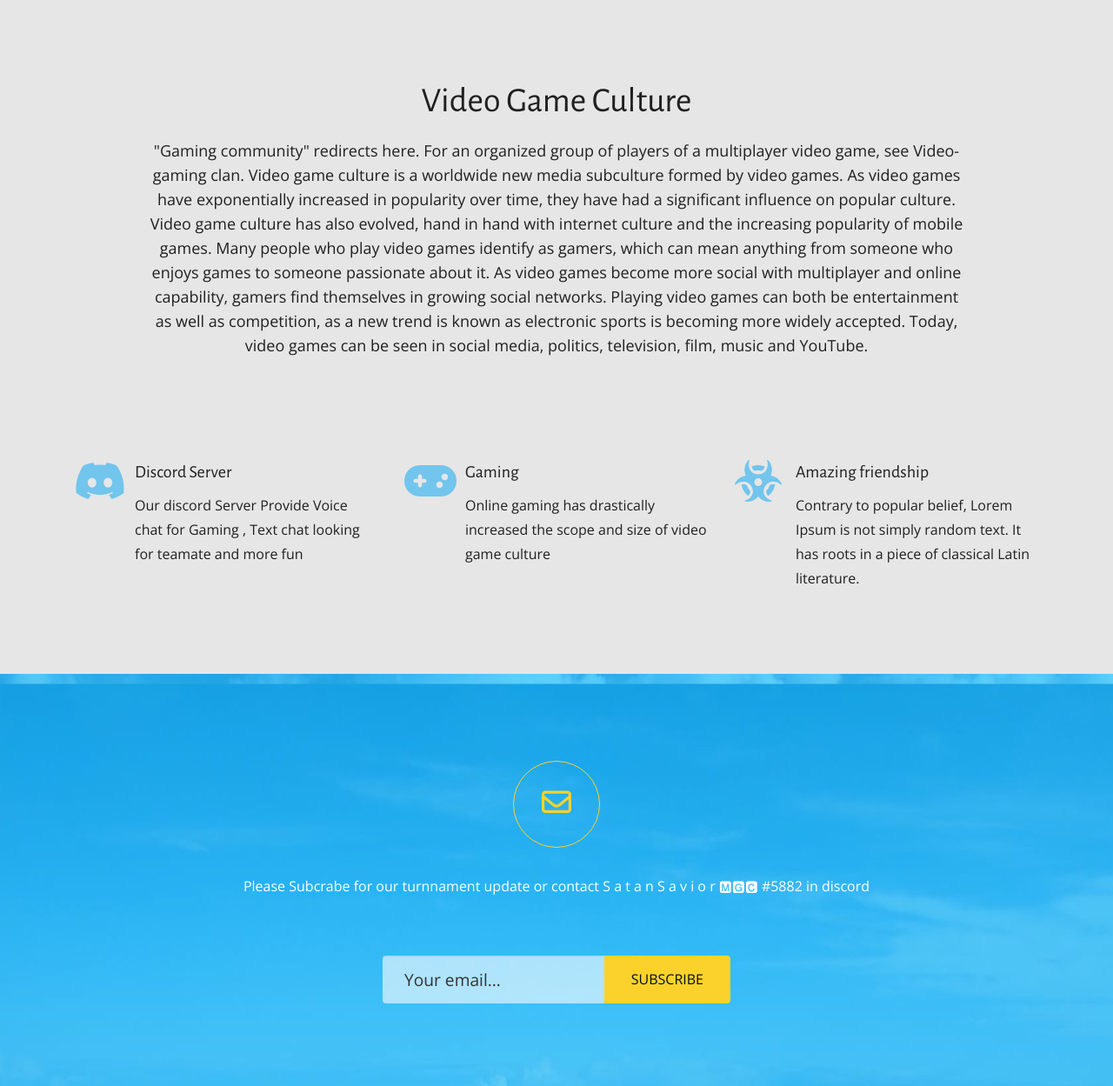
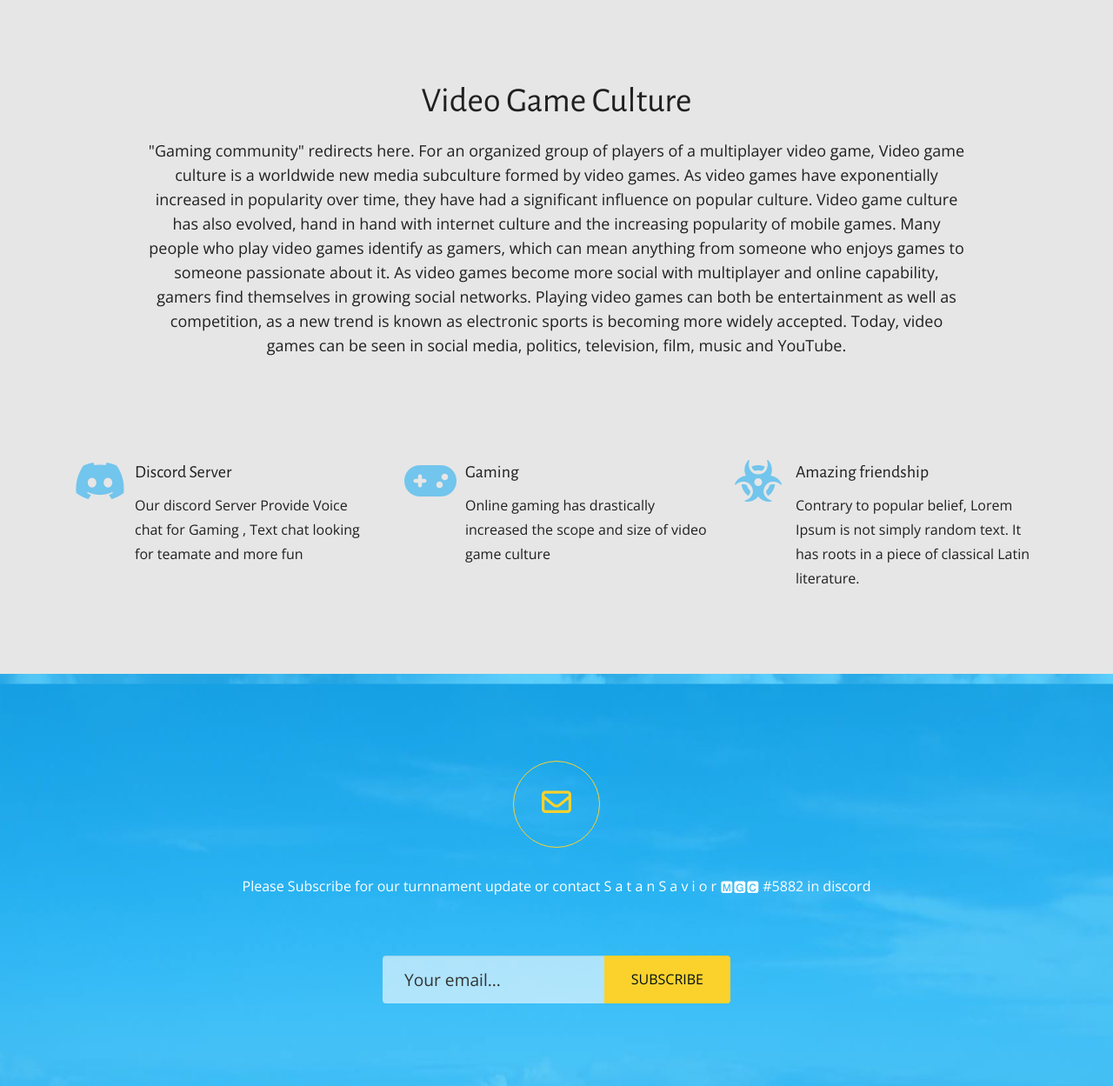
Before and after one commit to Muhammad-Midhlaj/mgc, a plain HTML site: page index.html in a window 1280 px wide. Shown: the part 1162-2411 px from the top of the page at 87% size. Drawn offline with nearby package versions, Linux system fonts and the light colour scheme.

Commit message:
Update index.html

```diff
--- a/index.html
+++ b/index.html
@@ -80,7 +80,7 @@
 
 					<!-- /.header paragraph -->
 					<div class="landing-text wow fadeInLeft">
-						<p>How does anybody find friends? In the traditional community, we search through our pool of neighbours and professional colleagues, of acquaintances and acquaintances of acquaintances, in order to find people who share our values and interests. We exchange information about one another, disclose and discuss our mutual interests, and sometimes we become friends. In a virtual community we can go directly to the place where are favourite subjects are being discussed, then get acquainted with people who share our passions or who use words in a way we find attractive. Your chances of making friends are magnified by orders of magnitude over the old methods of finding a peer group </p>
+						<p>How does anybody find friends? In the traditional community, we search through our pool of neighbours and professional colleagues, of acquaintances and acquaintances of acquaintances, in order to find people who share our values and interests. We exchange information about one another, disclose and discuss our mutual interests, and sometimes we become friends. In a virtual community we can go directly to the place where our favourite subjects are being discussed, then get acquainted with people who share our passions or who use words in a way we find attractive. Your chances of making friends are magnified by orders of magnitude over the old methods of finding a peer group </p>
 					</div>
 
 					<!-- /.header button
@@ -140,9 +140,7 @@
 
 			<!-- /.feature title -->
 				<h2>Video Game Culture</h2>
-				<p>"Gaming community" redirects here. For an organized group of players of a multiplayer video game, see Video-gaming clan.
-
-					Video game culture is a worldwide new media subculture formed by video games. As video games have exponentially increased in popularity over time, they have had a significant influence on popular culture. Video game culture has also evolved, hand in hand with internet culture and the increasing popularity of mobile games. Many people who play video games identify as gamers, which can mean anything from someone who enjoys games to someone passionate about it. As video games become more social with multiplayer and online capability, gamers find themselves in growing social networks. Playing video games can both be entertainment as well as competition, as a new trend is known as electronic sports is becoming more widely accepted. Today, video games can be seen in social media, politics, television, film, music and YouTube.</p>
+				<p>"Gaming community" redirects here. For an organized group of players of a multiplayer video game, Video game culture is a worldwide new media subculture formed by video games. As video games have exponentially increased in popularity over time, they have had a significant influence on popular culture. Video game culture has also evolved, hand in hand with internet culture and the increasing popularity of mobile games. Many people who play video games identify as gamers, which can mean anything from someone who enjoys games to someone passionate about it. As video games become more social with multiplayer and online capability, gamers find themselves in growing social networks. Playing video games can both be entertainment as well as competition, as a new trend is known as electronic sports is becoming more widely accepted. Today, video games can be seen in social media, politics, television, film, music and YouTube.</p>
 			</div>
 		</div>
 		<div class="row row-feat">
@@ -193,7 +191,7 @@
 				<i class="fa fa-envelope-o letter wow fadeInUp"></i>
 				</div>
 				<div class="col-md-8 col-md-offset-2 text-center">
-					<p>Please Subcrabe for our turnnament update or contact S a t a n S a v i o r 🅼🅶🅲
+					<p>Please Subscribe for our turnnament update or contact S a t a n S a v i o r 🅼🅶🅲
 						#5882 in discord  </p>
 
 					<!-- /.subscribe form -->
```
